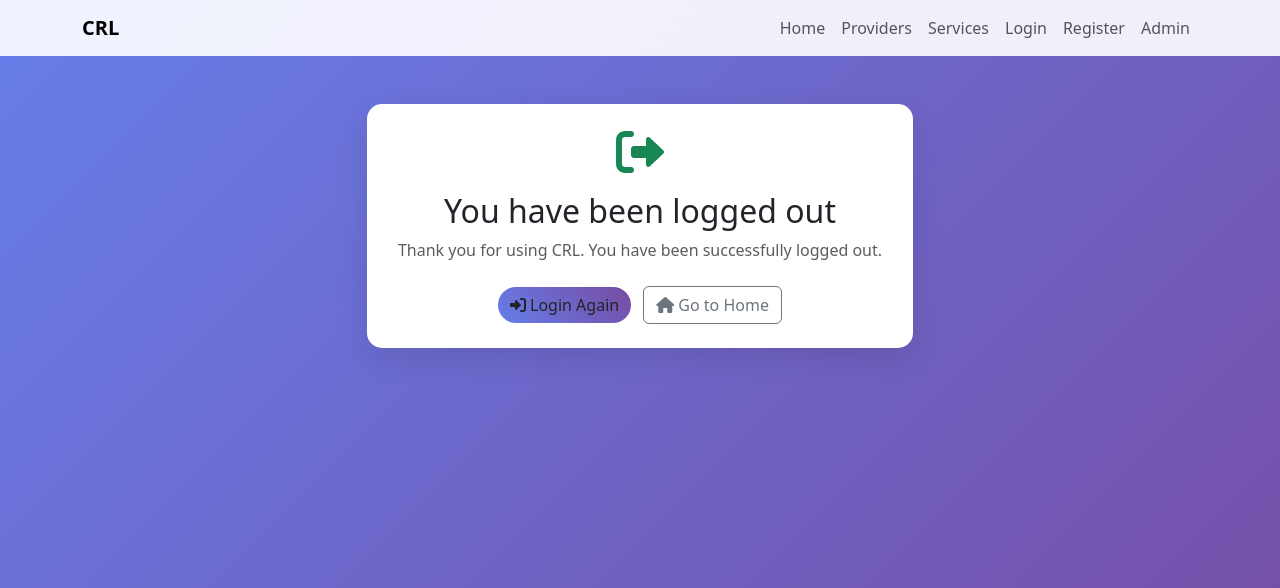
After one commit to Rocky-bot-byte/ctrl.project, a Django app: template templates/accounts/logout.html in a window 1280 px wide. The commit adds this page. Shown: the top 588 px of the page. Run offline with Django 5.2, Linux system fonts and the light colour scheme; the template is opened without the code that fills it, so the values that code supplies are empty.

Commit message:
Fix logout functionality and enable client registration
- Fixed HTTP 405 error by changing logout link to POST form with CSRF token
- Created logout confirmation template (templates/accounts/logout.html)
- Updated logout URL configuration to use custom template
- Enabled client self-registration by removing admin-only restriction
- Removed redundant 'Register New User' link from admin dashboard
- Restored register link in login page for all users

```diff
--- a/accounts/urls.py
+++ b/accounts/urls.py
@@ -5,5 +5,5 @@ from . import views
 urlpatterns = [
     path('register/', views.register, name='register'),
     path('login/', views.user_login, name='login'),
-    path('logout/', auth_views.LogoutView.as_view(next_page='/'), name='logout'),
+    path('logout/', auth_views.LogoutView.as_view(template_name='accounts/logout.html'), name='logout'),
 ]
--- a/templates/accounts/login.html
+++ b/templates/accounts/login.html
@@ -32,6 +32,9 @@
                 {% endfor %}
                 <button type="submit" class="btn btn-custom w-100">Login</button>
             </form>
+            <p class="text-center mt-3">
+                Don't have an account? <a href="{% url 'register' %}">Register here</a>
+            </p>
         </div>
     </div>
 </div>
--- /dev/null
+++ b/templates/accounts/logout.html
@@ -0,0 +1,25 @@
+{% extends 'base.html' %}
+
+{% block title %}Logged Out - CRL{% endblock %}
+
+{% block content %}
+<div class="row justify-content-center">
+    <div class="col-md-6">
+        <div class="card p-4">
+            <div class="text-center">
+                <i class="fas fa-sign-out-alt fa-3x text-success mb-3"></i>
+                <h2>You have been logged out</h2>
+                <p class="text-muted">Thank you for using CRL. You have been successfully logged out.</p>
+                <div class="mt-4">
+                    <a href="{% url 'login' %}" class="btn btn-custom me-2">
+                        <i class="fas fa-sign-in-alt me-1"></i>Login Again
+                    </a>
+                    <a href="/" class="btn btn-outline-secondary">
+                        <i class="fas fa-home me-1"></i>Go to Home
+                    </a>
+                </div>
+            </div>
+        </div>
+    </div>
+</div>
+{% endblock %}
--- a/templates/base.html
+++ b/templates/base.html
@@ -45,7 +45,12 @@
                             <i class="fas fa-tachometer-alt me-1"></i>My Dashboard
                         </a>
                     {% endif %}
-                    <a class="nav-link" href="/accounts/logout/">Logout</a>
+                    <form method="post" action="{% url 'logout' %}" class="d-inline">
+                        {% csrf_token %}
+                        <button type="submit" class="btn btn-link nav-link" style="border: none; background: none; padding: 0; color: inherit; text-decoration: none;">
+                            <i class="fas fa-sign-out-alt me-1"></i>Logout
+                        </button>
+                    </form>
                 {% else %}
                     <a class="nav-link" href="/accounts/login/">Login</a>
                     <a class="nav-link" href="/accounts/register/">Register</a>
--- a/templates/dashboard/admin_dashboard.html
+++ b/templates/dashboard/admin_dashboard.html
@@ -15,9 +15,6 @@
                     <nav class="nav flex-column">
                         <a class="nav-link active" href="{% url 'admin_dashboard' %}">
                             <i class="fas fa-tachometer-alt me-2"></i>Dashboard
-                        </a>
-                        <a class="nav-link" href="{% url 'register' %}">
-                            <i class="fas fa-user-plus me-2"></i>Register New User
                         </a>
                         <a class="nav-link" href="/admin/">
                             <i class="fas fa-tools me-2"></i>Django Admin
```
Also changed, not shown: accounts/views.py (+3 -7 lines), db.sqlite3.
